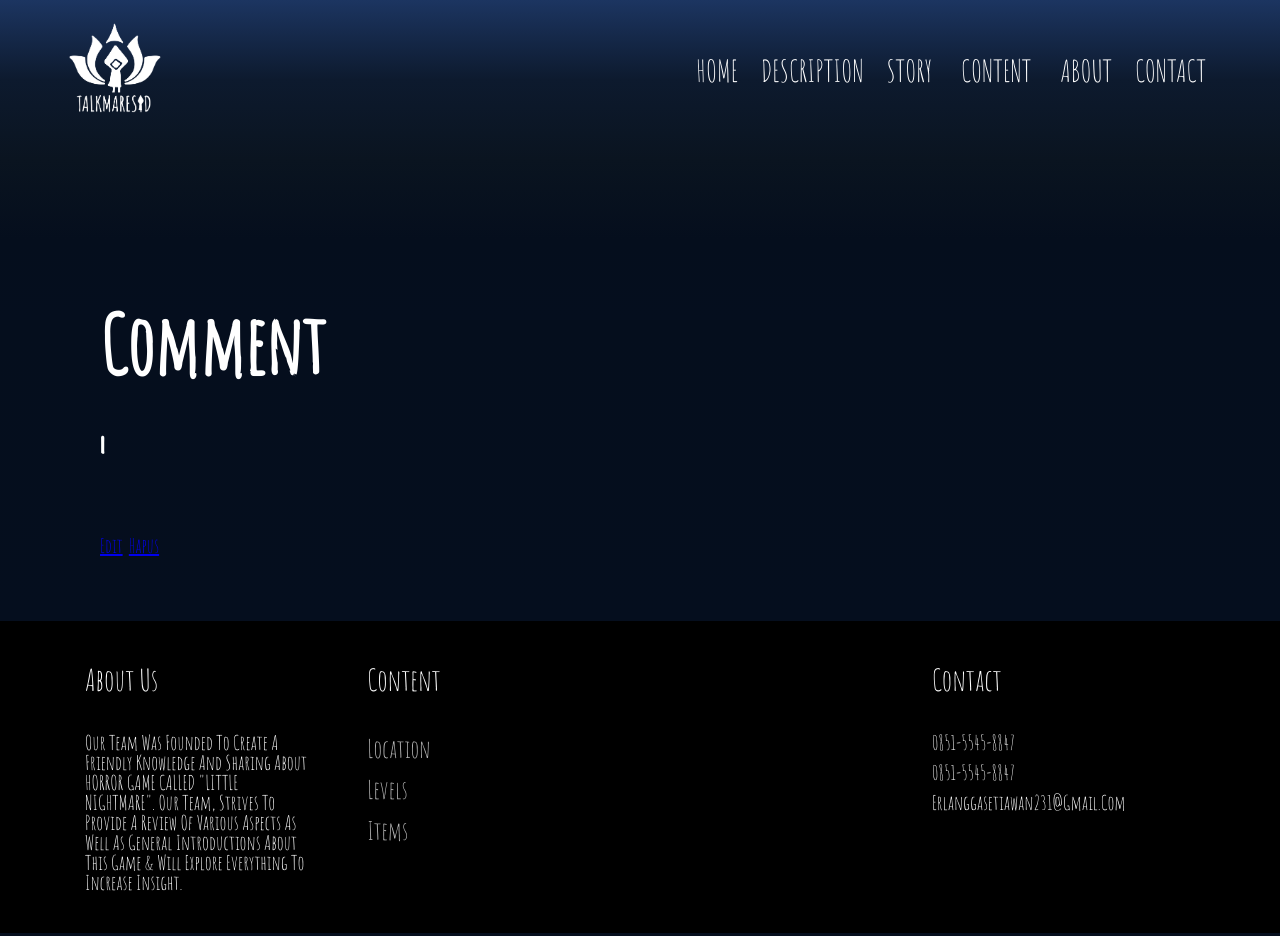
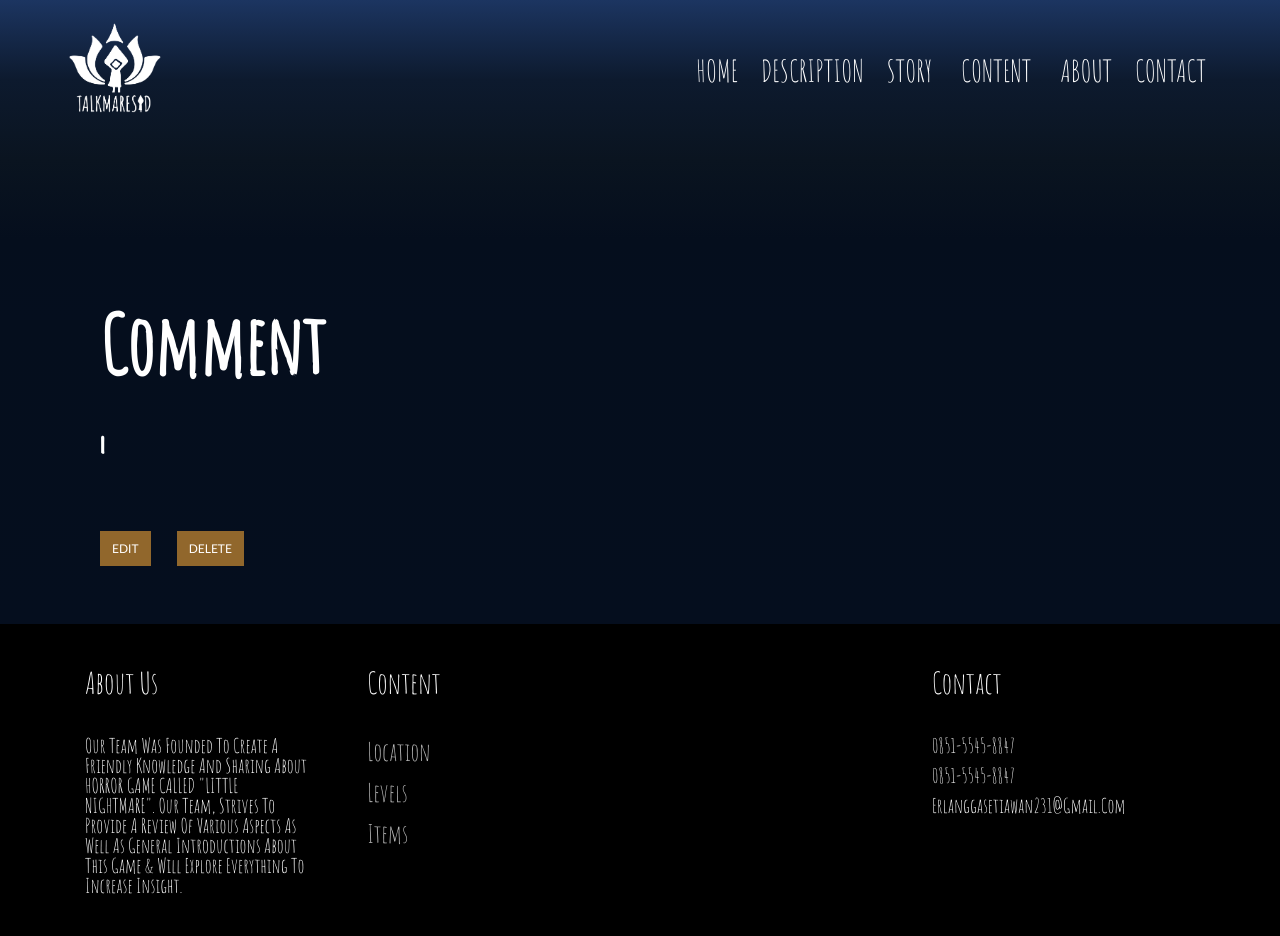
Before and after one commit to imclaytoo/talkmaresid-web, a PHP site: page /tampil.php in a window 1280 px wide. Run offline with PHP 8.4, Linux system fonts and the light colour scheme; tables that the repository leaves empty or names only in its code hold one stand-in row (values such as "Sample post"); data that the repository does not hold is empty.

Commit message:
Update Comment
-added confirmation window to prevent accidental deletion
-fix some <a> href link which should belong to the button class

```diff
--- a/htdocs/edit.php
+++ b/htdocs/edit.php
@@ -85,7 +85,7 @@
 	        if (mysqli_query($koneksi, $sql)) {
 		        echo "1 data berhasil diupdate";
                 echo "<br>";
-                echo "<a href='tampil.php'>Show Comments</a>";
+                echo "<a class='button' href='tampil.php'>Show Comments</a>";
 	        }
             else {
 		        echo "Gagal update data!";
--- a/htdocs/tampil.php
+++ b/htdocs/tampil.php
@@ -72,8 +72,8 @@
                 <td><?php echo "<br>";?></td>
                 <td><?php echo $row['isi'];?></td>
                 <td><?php echo "<br>";?></td>
-                <td><a href="edit.php?idx=<?php echo $row['id'];?>">Edit</a>
-                <td><a href="hapus.php?idx=<?php echo $row['id'];?>">Hapus</a>
+                <td><a class="button" href="edit.php?idx=<?php echo $row['id'];?>">Edit</a>
+                <td><a class="button" href="hapus.php?idx=<?php echo $row['id'];?>"onclick="return confirm ('Are you sure want to delete this comment?')">Delete</a>
                 <td><?php echo "<br><br>";?></td>
             </tr>
             <?php
--- a/htdocs/thelair.html
+++ b/htdocs/thelair.html
@@ -186,7 +186,6 @@
                 <input type="text" name="nama" id="inputnama" placeholder="Name*"><br><br>
                 <input type="text" name="email" id="inputnama" placeholder="Email*"><br><br>
                 <textarea name="isi" placeholder="Write comment*"></textarea><br><br>
-                <!--button class="button" name="send">Send</button-->
                 <input type="submit" value="Kirim">
                 <input type="reset" value="Batal">
             </form>
```
